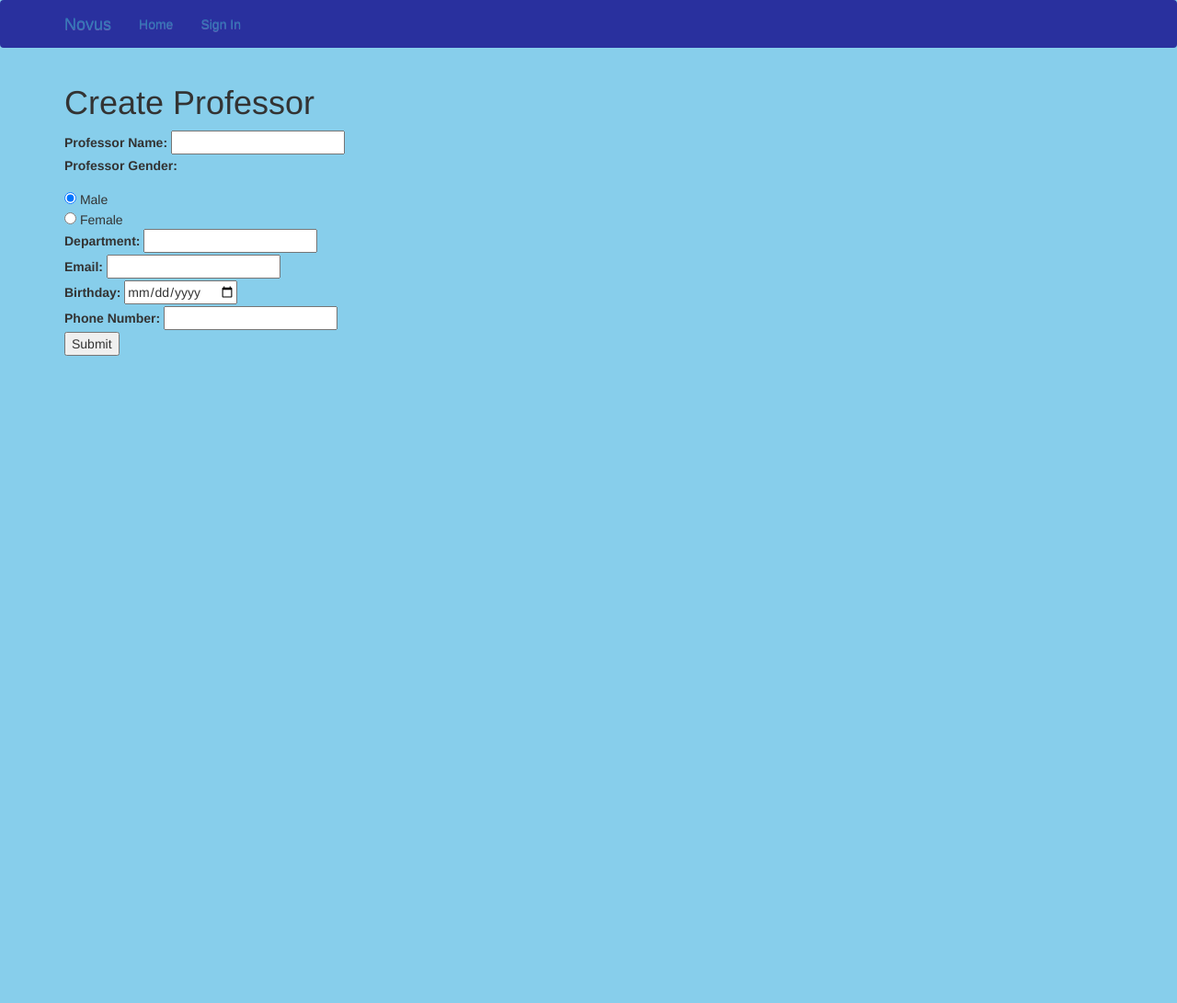
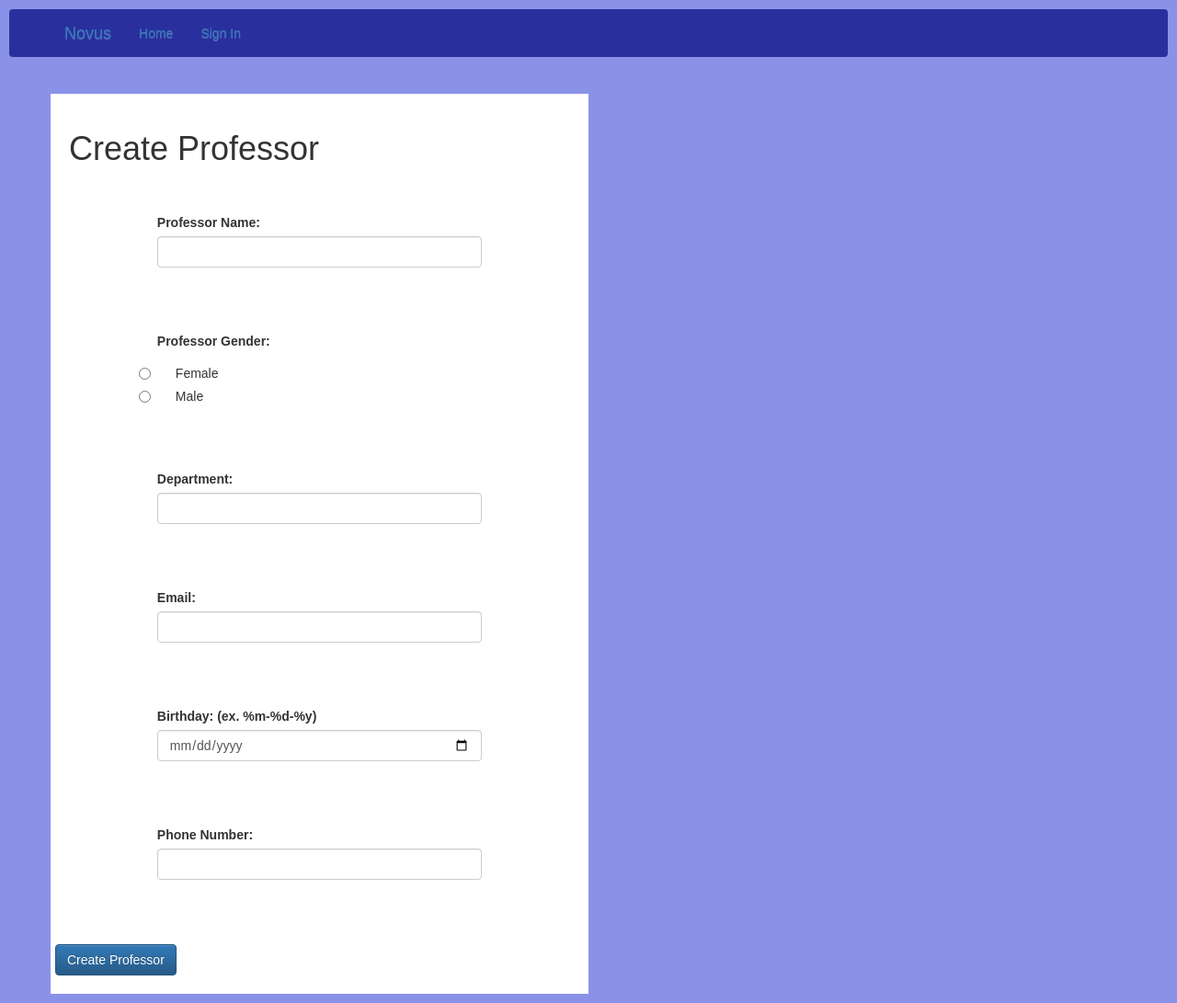
Before and after one commit to rettka30/CUS1166_StudentSystem, a Flask app: page /create_professor in a window 1280 px wide. Shown: the whole page at 92% size. Before the commit the page ends 387 px from the top, so only its background shows below. Run offline with Flask 2, Linux system fonts and the light colour scheme; the visitor is signed in with stand-in values (Sample User, id 1); parts of the project's set-up code (start-up, migrations or seed data) failed here and were passed over; some libraries are stand-ins or nearby versions.

Commit message:
Thirty-Fourth Edit

```diff
--- a/app.py
+++ b/app.py
@@ -3,7 +3,7 @@ from flask import Flask, render_template, request, redirect, url_for, flash
 from flask_sqlalchemy import SQLAlchemy
 from config import Config
 from models import *
-from forms import LoginForm, PasswordForm, GPAForm, CreateStudentForm, GPAPForm
+from forms import LoginForm, PasswordForm, GPAForm, CreateStudentForm, CreateProfessorForm, CreateAdministratorForm, GPAPForm
 from flask_login import current_user, LoginManager, login_user, login_required
 from flask_bootstrap import Bootstrap
 from scrape import *
@@ -128,44 +128,50 @@ def create_student():
 @app.route('/create_professor', methods=['GET', 'POST'])
 def create_professor():
     # Get information from the form.
-    if request.method == 'POST':
-        pro_name = request.form.get('professor_name')
-        pro_gender = request.form['professor_gender']
-        pro_department = request.form.get('professor_department')
-        pro_email = str(request.form.get('professor_email'))
-        pro_birthday = str(request.form.get('professor_birthday'))
-        pro_phone = str(request.form.get('professor_phone'))
-        p1=pro_birthday[:4]
-        p2=pro_birthday[5:7]
-        p3=pro_birthday[8:10]
-        pro_password=p2+p3+p1
-        pro = Professor(name=pro_name, gender=pro_gender, department=pro_department, email=pro_email, birthday=pro_birthday, phone=pro_phone)
-        pro.set_password(pro_password)
-        db.session.add(pro)
+    form = CreateProfessorForm()
+    # Get information from the form.
+    if form.validate_on_submit():
+        professor_name = form.professor_name.data
+        professor_gender = form.professor_gender.data
+        professor_department = form.professor_year.data
+        professor_email = form.professor_email.data
+        t = form.professor_birthday.data
+        professor_birthday = t.strftime('%m/%d/%Y')
+        professor_phone = str(form.professor_phone.data)
+        p1=professor_birthday[:2]
+        p2=professor_birthday[3:5]
+        p3=professor_birthday[6:10]
+        professor_password=p1+p2+p3
+        professor = Professor(name=professor_name, gender=professor_gender, department=professor_department, email=professpr_email, birthday=professor_birthday, major=professor_major, phone=professor_phone)
+        professor.set_password(professor_password)
+        db.session.add(professor)
         db.session.commit()
         return redirect(url_for('professor_roster'))
-    return render_template('create_professor.html')
+    return render_template('create_professor.html', form = form)
 
 @app.route('/create_administrator', methods=['GET', 'POST'])
 def create_administrator():
     # Get information from the form.
-    if request.method == 'POST':
-        admin_name = request.form.get('admin_name')
-        admin_gender = request.form['admin_gender']
-        admin_department = request.form.get('admin_department')
-        admin_email = str(request.form.get('admin_email'))
-        admin_birthday = str(request.form.get('admin_birthday'))
-        admin_phone = str(request.form.get('admin_phone'))
-        a1=admin_birthday[:4]
-        a2=admin_birthday[5:7]
-        a3=admin_birthday[8:10]
-        admin_password=a2+a3+a1
-        admin = Administrator(name=admin_name, gender=admin_gender, department=admin_department, email=admin_email, birthday=admin_birthday, phone=admin_phone)
+    form = CreateAdministratorForm()
+    # Get information from the form.
+    if form.validate_on_submit():
+        admin_name = form.admin_name.data
+        admin_gender = form.admin_gender.data
+        admin_department = form.admin_department.data
+        admin_email = form.admin_email.data
+        t = form.admin_birthday.data
+        admin_birthday = t.strftime('%m/%d/%Y')
+        admin_phone = str(form.admin_phone.data)
+        a1=admin_birthday[:2]
+        a2=admin_birthday[3:5]
+        a3=admin_birthday[6:10]
+        admin_password=a1+a2+a3
+        admin = Administrator(name=admin_name, gender=admin_gender, department=admin_year, email=admin_email, birthday=admin_birthday, major=admin_major, phone=admin_phone)
         admin.set_password(admin_password)
         db.session.add(admin)
         db.session.commit()
         return redirect(url_for('administrator_roster'))
-    return render_template('create_administrator.html')
+    return render_template('create_administrator.html', form = form)
 
 @app.route('/delete/<type>/<int:id>')
 def delete(type, id):
--- a/forms.py
+++ b/forms.py
@@ -49,3 +49,45 @@ class CreateStudentForm(FlaskForm):
             input_number = phonenumbers.parse("+1"+field.data)
             if not (phonenumbers.is_valid_number(input_number)):
                 raise ValidationError('Invalid phone number.')
+
+class CreateProfessorForm(FlaskForm):
+    professor_name = StringField('Professor Name:', validators = [DataRequired()])
+    professor_gender = RadioField('Professor Gender:', choices = [('Female','Female'),('Male','Male')])
+    professor_department = StringField('Department:', validators = [DataRequired()])
+    professor_email = EmailField('Email:', validators = [DataRequired(),Email()])
+    professor_birthday = DateField('Birthday: (ex. %m-%d-%y)', format='%m-%d-%Y')
+    professor_phone = StringField('Phone Number:', validators = [DataRequired()])
+    submit = SubmitField('Submit')
+
+    def validate_phone(form, field):
+        if len(field.data) > 16:
+            raise ValidationError('Invalid phone number.')
+        try:
+            input_number = phonenumbers.parse(field.data)
+            if not (phonenumbers.is_valid_number(input_number)):
+                raise ValidationError('Invalid phone number.')
+        except:
+            input_number = phonenumbers.parse("+1"+field.data)
+            if not (phonenumbers.is_valid_number(input_number)):
+                raise ValidationError('Invalid phone number.')
+
+class CreateAdministratorForm(FlaskForm):
+    admin_name = StringField('Administrator Name:', validators = [DataRequired()])
+    admin_gender = RadioField('Administrator Gender:', choices = [('Female','Female'),('Male','Male')])
+    admin_department = StringField('Department:', validators = [DataRequired()])
+    admin_email = EmailField('Email:', validators = [DataRequired(),Email()])
+    admin_birthday = DateField('Birthday: (ex. %m-%d-%y)', format='%m-%d-%Y')
+    admin_phone = StringField('Phone Number:', validators = [DataRequired()])
+    submit = SubmitField('Submit')
+
+    def validate_phone(form, field):
+        if len(field.data) > 16:
+            raise ValidationError('Invalid phone number.')
+        try:
+            input_number = phonenumbers.parse(field.data)
+            if not (phonenumbers.is_valid_number(input_number)):
+                raise ValidationError('Invalid phone number.')
+        except:
+            input_number = phonenumbers.parse("+1"+field.data)
+            if not (phonenumbers.is_valid_number(input_number)):
+                raise ValidationError('Invalid phone number.')
--- /dev/null
+++ b/static/css/create.css
@@ -0,0 +1,78 @@
+* {
+  box-sizing: border-box;
+}
+
+body {
+  font-family: Arial;
+  padding: 10px;
+  background: #8a92e8;
+}
+
+/* Create three unequal columns that floats next to each other */
+/* Left column  */
+.leftcolumn{
+  float: left;
+  width: 25%;
+  background-color: #8a92e8;
+  padding-right: 20px;
+}
+
+#opt {
+  background-color: #8a92e8;
+}
+
+.button {
+  background-color: #e7e7e7;
+  border: none;
+  color: #999999;
+  padding: 15px 32px;
+  text-align: center;
+  text-decoration: none;
+  display: inline-block;
+  font-size: 16px;
+  margin: 4px 2px;
+  cursor: pointer;
+}
+
+/* Center column */
+.centercolumn {
+  float: left;
+  width: 50%;
+}
+
+/* Right column */
+.rightcolumn {
+  float: left;
+  width: 25%;
+  background-color: #8a92e8;
+  padding-left: 20px;
+}
+
+/* Fake image */
+.fakeimg {
+  background-color: #aaa;
+  width: 100%;
+  padding: 20px;
+}
+
+/* Add a card effect for articles */
+.card {
+  background-color: white;
+  padding: 20px;
+  margin-top: 20px;
+}
+
+/* Clear floats after the columns */
+.row:after {
+  content: "";
+  display: table;
+  clear: both;
+}
+
+/* Footer */
+.footer {
+  padding: 20px;
+  text-align: center;
+  background: #ddd;
+  margin-top: 20px;
+}
--- a/templates/create_professor.html
+++ b/templates/create_professor.html
@@ -1,33 +1,78 @@
 {% extends 'layout.html' %}
+{% import 'bootstrap/wtf.html' as wtf %}
+
+{% block head %}
+        <link rel="stylesheet" href="//maxcdn.bootstrapcdn.com/bootstrap/3.2.0/css/bootstrap.min.css">
+        <link rel="stylesheet" href="//maxcdn.bootstrapcdn.com/bootstrap/3.2.0/css/bootstrap-theme.min.css">
+        <link rel="stylesheet" type="text/css" href="/static/css/create.css">
+{% endblock %}
 
 {% block app_content %}
-  <h1>Create Professor</h1>
-  <form action="" method="POST">
-    <div>
-    	<label> Professor Name: </label>
-    	<input type="text" name="professor_name" value={{request.form.professor_name}}>
+<div class="row">
+  <div class="centercolumn">
+    <div class="card">
+      <div class="form">
+      <form action="" method="post" id="create" novalidate>
+            {{ form.hidden_tag() }}
+            <h1 id="title">Create Professor</h1>
+            <br>
+            <br>
+            <div class="row" id="r1">
+              <div class="col-xs-8 col-lg-offset-2" id="name">
+                <div class='form-group'>
+                    {{ wtf.form_field(form.professor_name) }}<br>
                 </div>
-    <div>
-    	<p><label> Professor Gender: </label></p>
-      <input type="radio" name="professor_gender" id="male" value="Male" checked> Male<br>
-      <input type="radio" name="professor_gender" id="female" value="Female"> Female<br>
               </div>
-    <div>
-      <label> Department: </label>
-      <input type=text name="professor_department" value={{request.form.professor_department}}>
             </div>
-    <div>
-      <label> Email: </label>
-      <input type="email" name="professor_email" value={{request.form.professor_email}}>
+            <br>
+            <div class="row" id="r2">
+              <div class="col-xs-8 col-lg-offset-2" id="gender">
+                <div class='form-group'>
+                    {{ wtf.form_field(form.professor_gender) }}<br>
                 </div>
-    <div>
-      <label> Birthday: </label>
-      <input type="date" id="birthday" name="professor_birthday" value={{request.form.professor_birthday}}>
               </div>
-    <div>
-      <label>Phone Number:</label>
-      <input type="tel" name="professor_phone" value={{request.form.professsor_phone}}>
             </div>
-  	<button type="submit"> Submit </button>
+            <br>
+            <div class="row" id="r3">
+              <div class="col-xs-8 col-lg-offset-2" id="department">
+                <div class='form-group'>
+                    {{ wtf.form_field(form.professor_department) }}<br>
+                </div>
+              </div>
+            </div>
+            <br>
+            <div class="row" id="r4">
+              <div class="col-xs-8 col-lg-offset-2" id="email">
+                <div class='form-group'>
+                    {{ wtf.form_field(form.professor_email) }}<br>
+                </div>
+              </div>
+            </div>
+            <br>
+            <div class="row" id="r5">
+              <div class="col-xs-8 col-lg-offset-2" id="birthday">
+                <div class='form-group'>
+                    {{ wtf.form_field(form.professor_birthday) }}<br>
+                </div>
+              </div>
+            </div>
+            <br>
+            <div class="row" id="r6">
+              <div class="col-xs-8 col-lg-offset-2" id="phone">
+                <div class='form-group'>
+                    {{ wtf.form_field(form.professor_phone) }}<br>
+                </div>
+              </div>
+            </div>
+            <br>
+            <div class="row" id="r7">
+              <div class="col-auto" id="create">
+                <input class="btn btn-primary" type="submit" value="Create Professor">
+              </div>
+            </div>
       </form>
+      </div>
+    </div>
+  </div>
+</div>
 {% endblock %}
--- a/templates/error.html
+++ b/templates/error.html
@@ -1,7 +1,9 @@
 {% extends 'layout.html' %}
 
 {% block app_content %}
-  <h1>Error</h1>
+  <h1>Error:</h1>
+  <br>
+  <h3>Something Went Wrong</h3>
   <p>
     <a href="{{ url_for('index')}}">
       Back
```
Also changed, not shown: templates/create_administrator.html (+67 -22 lines), templates/create_student.html (+80 -7 lines), app.db. Lines whose indentation alone changed are shown as unchanged.
